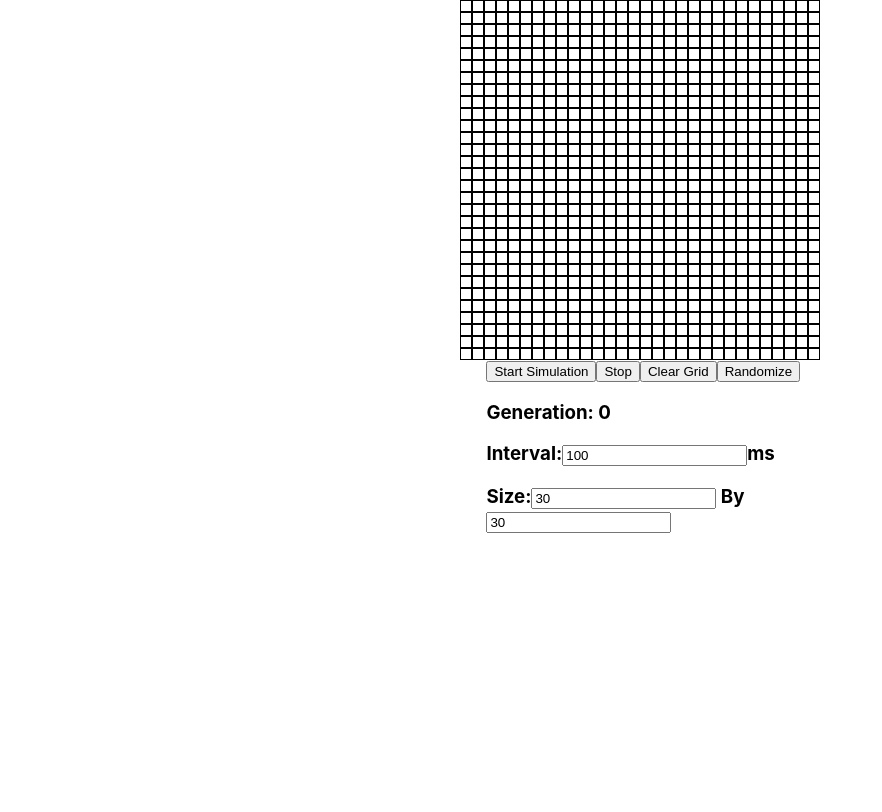
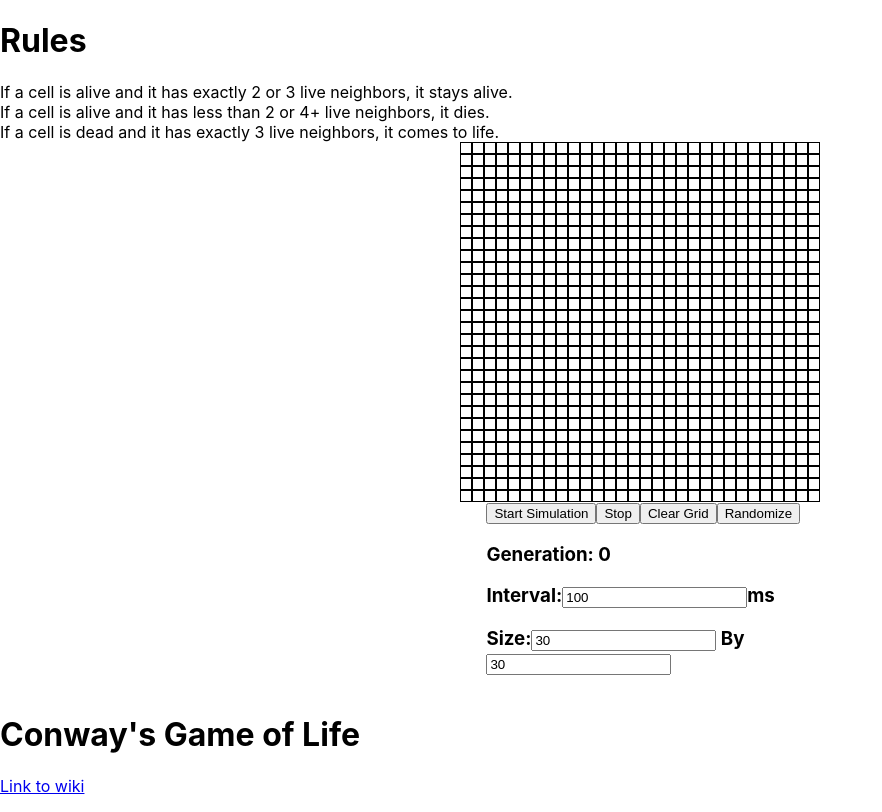
Before and after one commit to bloominstituteoftechnology/CS-Build-Week-1, a React (Create React App) app in the folder client/: page / in a window 1280 px wide. Shown: the whole page, without its empty margins (0-882 px from the left). Built offline with nearby package versions, Linux system fonts and the light colour scheme.

Commit message:
Added rules and info sections

```diff
--- a/client/src/App.js
+++ b/client/src/App.js
@@ -10,7 +10,20 @@ class App extends Component {
   render() {
     return (
       <div className="App">
+        <div className="rules-container">
+            <h1> Rules </h1>
+            <a> If a cell is alive and it has exactly 2 or 3 live neighbors, it stays alive.<br></br>
+
+                If a cell is alive and it has less than 2 or 4+ live neighbors, it dies. <br></br>
+
+                If a cell is dead and it has exactly 3 live neighbors, it comes to life. </a>
+          </div>
         <CellGrid/>
+        <div className="info-container">
+            <h1> Conway's Game of Life </h1>
+            <a href="https://en.wikipedia.org/wiki/Conway%27s_Game_of_Life"> Link to wiki</a>
+            <p> </p>
+          </div>
       </div>
     );
   }
```
